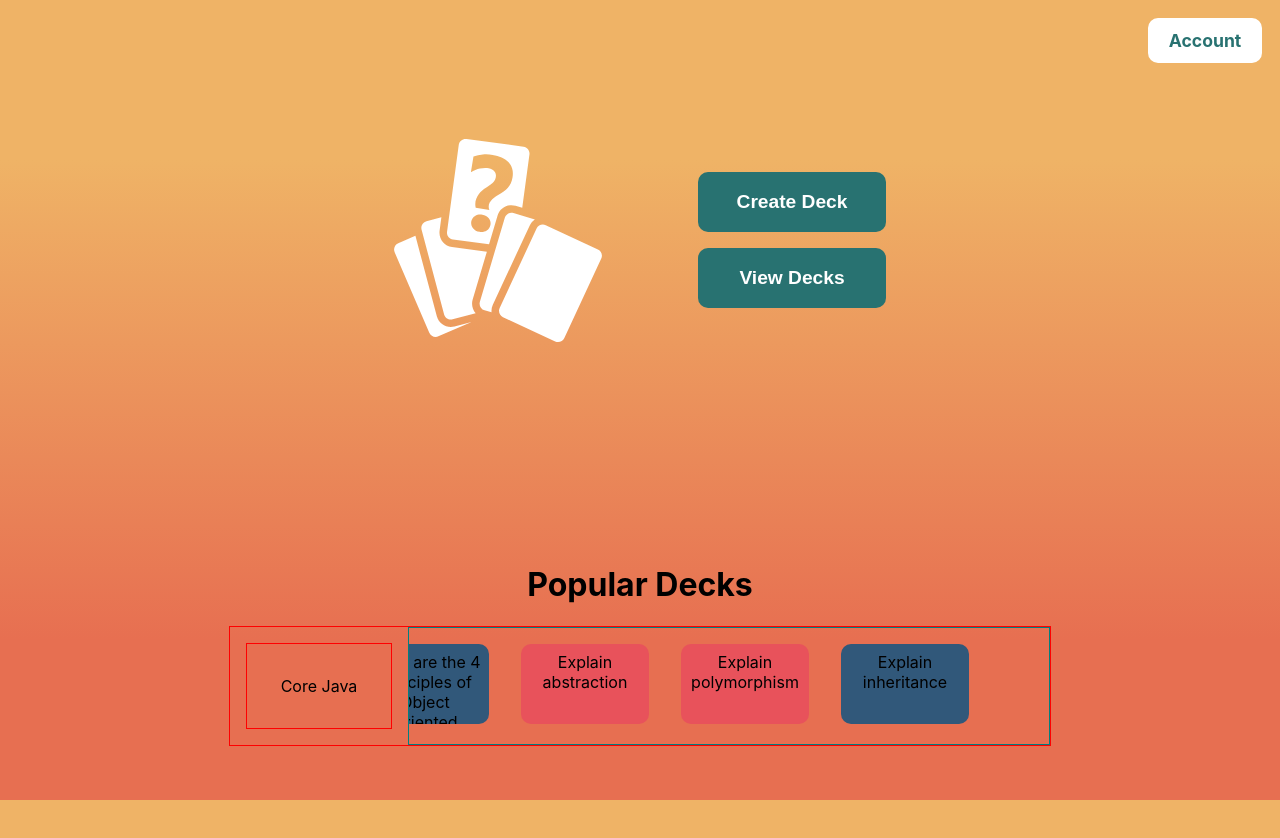
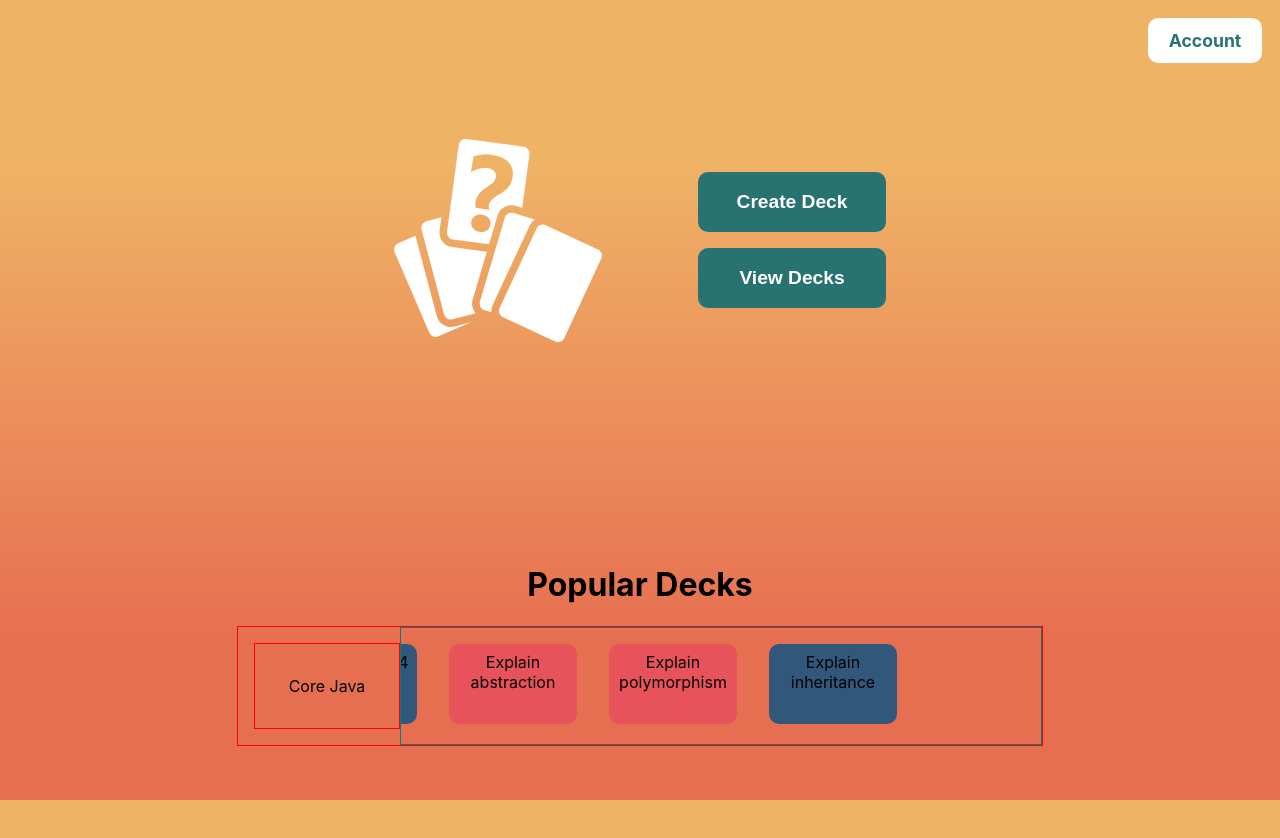
Before and after one commit to michael-mcmasters/Notecards, a React (Create React App) app: page / in a window 1280 px wide. Shown: the top 838 px of the page. Built offline with nearby package versions, Linux system fonts and the light colour scheme.

Commit message:
Create xPosition property with useState to control cards movement

```diff
--- a/src/components/homepagetwo/CardsGallary.js
+++ b/src/components/homepagetwo/CardsGallary.js
@@ -3,6 +3,7 @@ import styled from "styled-components";
 import TinyCard from "./TinyCard";
 
 const CardsGallary = ({ cards }) => {
+  const [xPosition, setXPosition] = useState(-20);
   const [containers, setContainers] = useState([
     {
       card: cards[0],
@@ -44,7 +45,7 @@ const CardsGallary = ({ cards }) => {
 
     <Wrapper>
       {containers.map((c, i) => {
-        return <TinyCard key={i} card={c.card} xPosition={c.xPosition} flipped={c.flipped} />
+        return <TinyCard key={i} card={c.card} xPosition={xPosition} flipped={c.flipped} />
       })}
     </Wrapper>
   );
--- a/src/components/homepagetwo/PopularDecks.js
+++ b/src/components/homepagetwo/PopularDecks.js
@@ -122,6 +122,7 @@ const DeckRow = styled.div`
 
 const DeckName = styled.div`
   margin: 1rem;
+  margin-right: 0;
   padding: 2rem;
   width: 5rem;
   border: 1px solid red;
@@ -139,13 +140,4 @@ const DeckName = styled.div`
 //   border: 1px solid teal;
 // `;
 
-const Card = styled.p`
-  margin: 1rem;
-  width: 8rem;
-  height: 5rem;
-  overflow: hidden;
-  text-overflow: ellipsis;
-  border: 1px solid #000000;
-`;
-
 export default HomePage2;
--- a/src/components/homepagetwo/TinyCard.js
+++ b/src/components/homepagetwo/TinyCard.js
@@ -23,7 +23,7 @@ const TinyCard = ({ card, xPosition, flipped }) => {
 const Container = styled.div`
   float: left;
   position: relative;
-  left: -10%;
+  left: ${props => props.xPosition}%;
   margin: 1rem;
   width: 8rem;
   height: 5rem;
```
